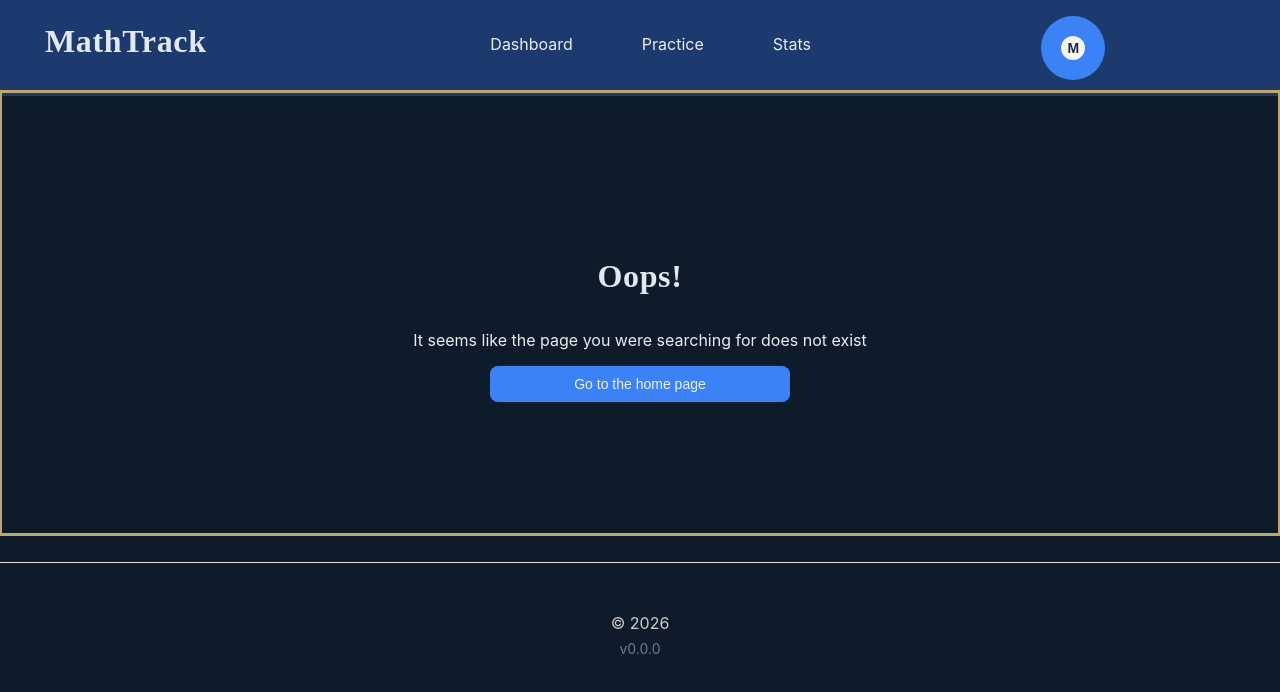
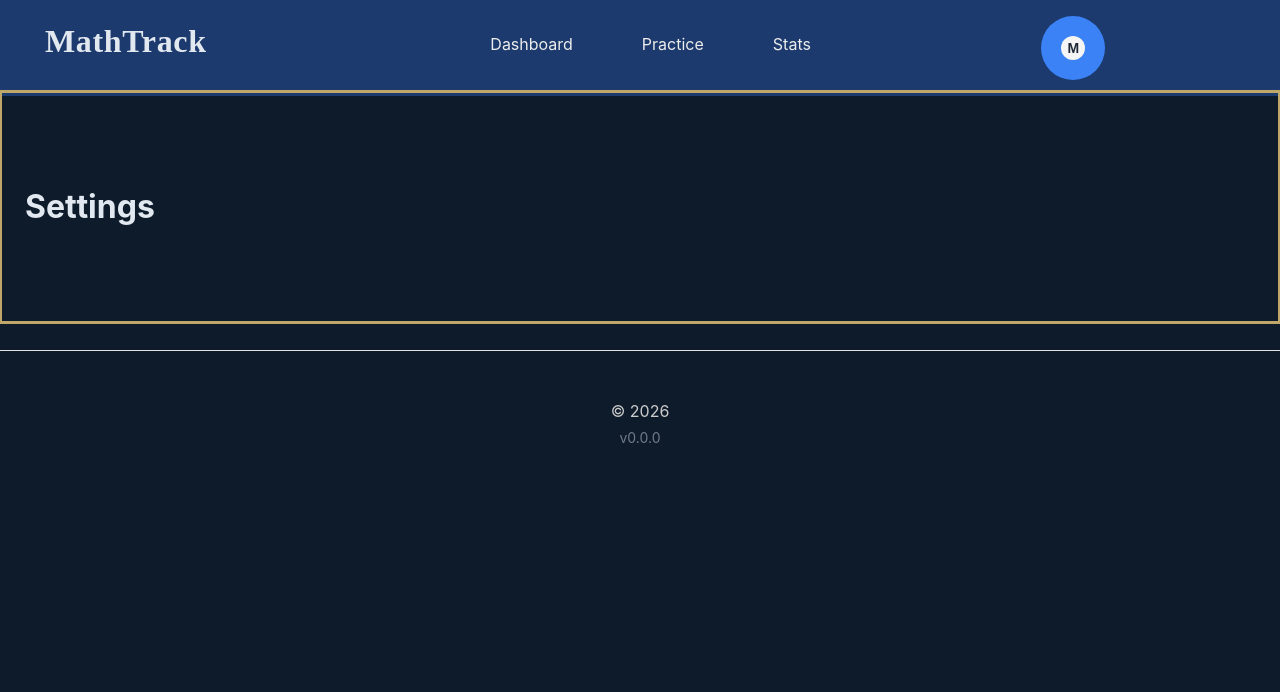
Before and after one commit to LuisDev912/EduMath-Track, a React (Vite) app in the folder frontend/: page /settings in a window 1280 px wide. Shown: the top 692 px of the page. Built offline with nearby package versions, Linux system fonts and the light colour scheme.

Commit message:
feat: create and import a new page for the settings

```diff
--- a/frontend/src/app/App.tsx
+++ b/frontend/src/app/App.tsx
@@ -11,6 +11,7 @@ const LandingPage = lazy(() => import('../pages/LandingPage.tsx'));
 const RegisterPage = lazy(() => import('../features/auth/pages/Register.tsx'));
 const LoginPage = lazy(() => import('../features/auth/pages/Login.tsx'));
 const GamePage = lazy(() => import('../game/page/GamePage.tsx'));
+const SettingsPage = lazy(() => import('../features/settings/pages/SettingsPage.tsx'));
 const NotFoundPage = lazy(() => import('../pages/NotFoundPage.tsx'));
 
 function App() {
@@ -34,6 +35,7 @@ function App() {
         {/* main layout */}
         <Route element={<MainLayout />}>
           <Route path="/game" element={<GamePage/>} />
+          <Route path="/settings" element={<SettingsPage />} />
           <Route path='*' element={<NotFoundPage />} />
         </Route>
       </Routes>
--- /dev/null
+++ b/frontend/src/features/settings/pages/SettingsPage.tsx
@@ -0,0 +1,5 @@
+
+
+export default function SettingsPage() {
+    return <h1>Settings</h1>
+};
```
